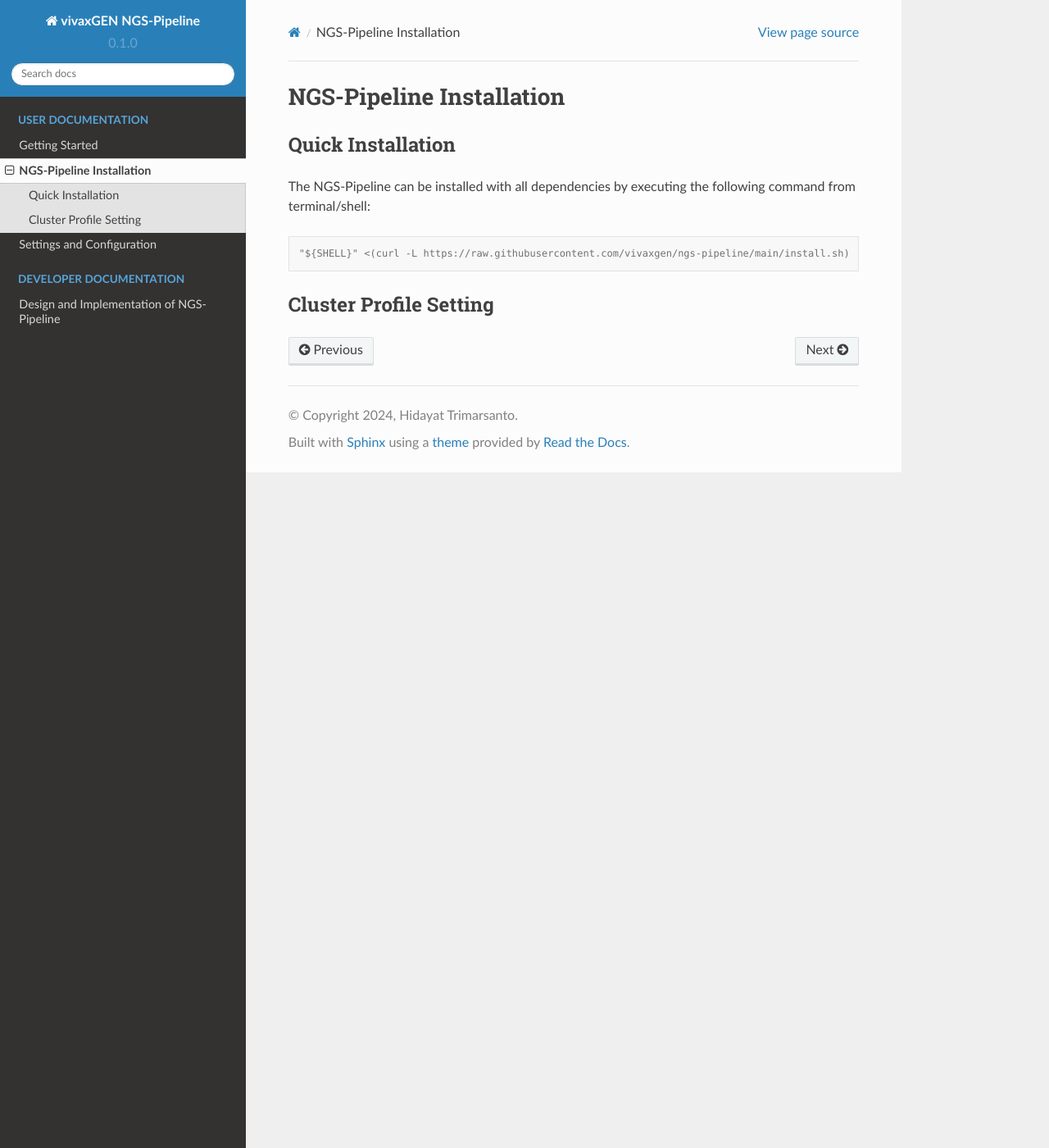
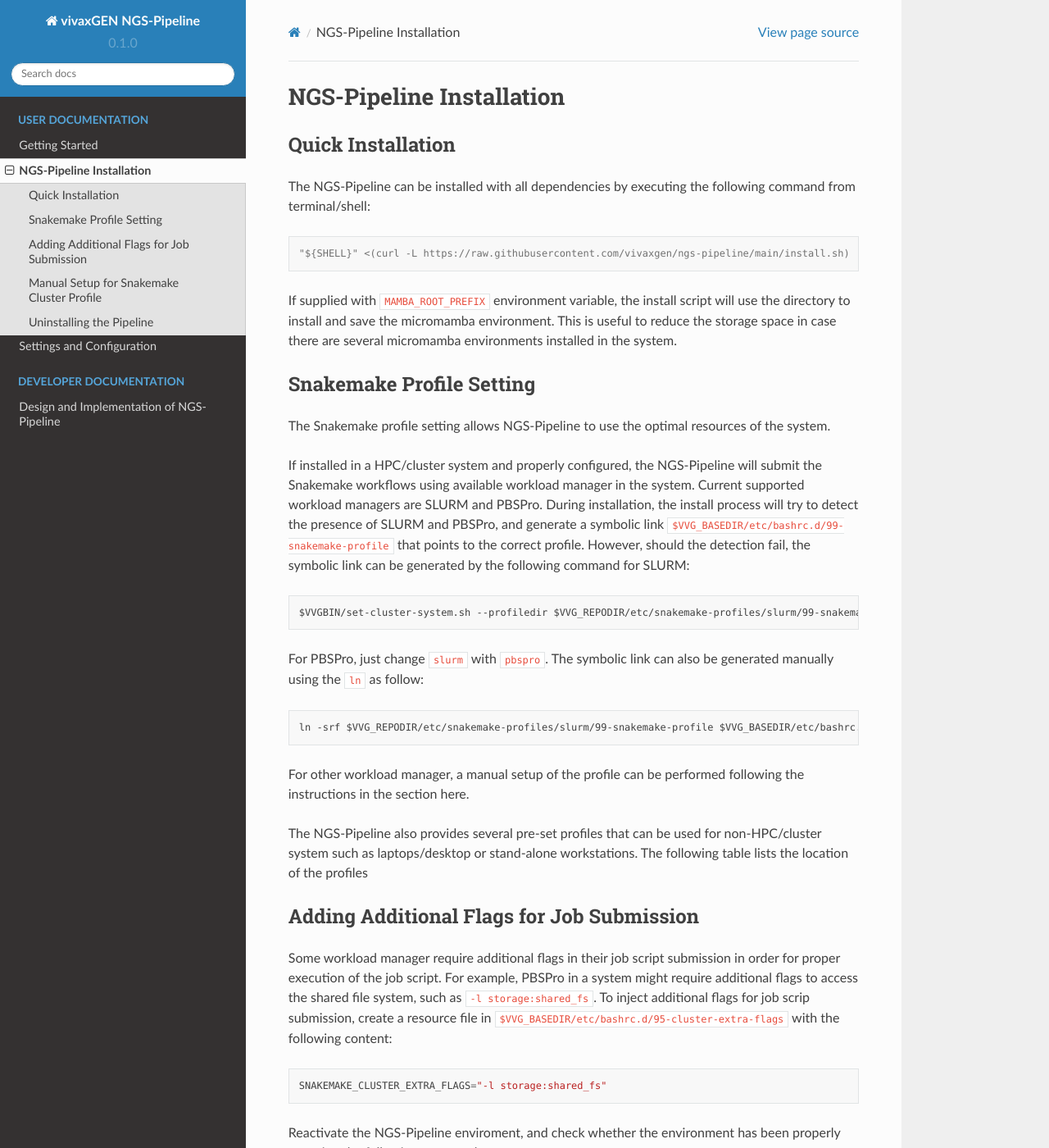
Before and after one commit to vivaxgen/ngs-pipeline, a Sphinx documentation site: the page built from docs/source/userdocs/installation.rst, in a window 1280 px wide and 1400 px high. Shown: the whole window at 82% size. Built offline with Sphinx 7.4.7 and the Read the Docs theme 2.0.0, drawn with Linux system fonts in a browser that asks for light colours; some of the changed text lies outside the part shown.

Commit message:
update: docs

```diff
--- a/docs/source/userdocs/getting_started.rst
+++ b/docs/source/userdocs/getting_started.rst
@@ -56,7 +56,7 @@
 
 The link should point to the correct profile.
 If the link is not correct, adjust the link accordingly following the
-instruction in this section.
+instruction in :ref:`cluster_extra_flags`.
 
 
 Preparing Base Environment Directory
--- a/docs/source/userdocs/installation.rst
+++ b/docs/source/userdocs/installation.rst
@@ -1,6 +1,8 @@
 NGS-Pipeline Installation
 =========================
 
+
+.. _quick_installation:
 
 Quick Installation
 ------------------
@@ -13,5 +15,92 @@
     "${SHELL}" <(curl -L https://raw.githubusercontent.com/vivaxgen/ngs-pipeline/main/install.sh)
 
 
-Cluster Profile Setting
------------------------
+If supplied with ``MAMBA_ROOT_PREFIX`` environment variable, the install script
+will use the directory to install and save the micromamba environment.
+This is useful to reduce the storage space in case there are several micromamba
+environments installed in the system.
+
+
+.. _snakemake_profile_setting:
+
+Snakemake Profile Setting
+-------------------------
+
+The Snakemake profile setting allows NGS-Pipeline to use the optimal resources
+of the system.
+
+If installed in a HPC/cluster system and properly configured, the NGS-Pipeline
+will submit the Snakemake workflows using available workload manager in the
+system.
+Current supported workload managers are SLURM and PBSPro.
+During installation, the install process will try to detect the presence of
+SLURM and PBSPro, and generate a symbolic link
+``$VVG_BASEDIR/etc/bashrc.d/99-snakemake-profile`` that points to the correct
+profile.
+However, should the detection fail, the symbolic link can be generated by
+the following command for SLURM::
+
+    $VVGBIN/set-cluster-system.sh --profiledir $VVG_REPODIR/etc/snakemake-profiles/slurm/99-snakemake-profile
+
+For PBSPro, just change ``slurm`` with ``pbspro``.
+The symbolic link can also be generated manually using the ``ln`` as follow::
+
+    ln -srf $VVG_REPODIR/etc/snakemake-profiles/slurm/99-snakemake-profile $VVG_BASEDIR/etc/bashrc.d/
+
+For other workload manager, a manual setup of the profile can be performed
+following the instructions in the section here.
+
+The NGS-Pipeline also provides several pre-set profiles that can be used for
+non-HPC/cluster system such as laptops/desktop or stand-alone workstations.
+The following table lists the location of the profiles
+
+
+.. _cluster_extra_flags:
+
+Adding Additional Flags for Job Submission
+------------------------------------------
+
+Some workload manager require additional flags in their job script submission
+in order for proper execution of the job script.
+For example, PBSPro in a system might require additional flags to access the
+shared file system, such as ``-l storage:shared_fs``.
+To inject additional flags for job scrip submission, create a resource file in
+``$VVG_BASEDIR/etc/bashrc.d/95-cluster-extra-flags`` with the following
+content::
+
+    SNAKEMAKE_CLUSTER_EXTRA_FLAGS="-l storage:shared_fs"
+
+Reactivate the NGS-Pipeline enviroment, and check whether the environment has
+been properly set using the following command::
+
+    echo ${SNAKEMAKE_CLUSTER_EXTRA_FLAGS}
+
+If the above command does not show the argument flags, double check the location
+of the newly-created resource file.
+
+.. note::
+
+    The actual argument flags to set in the SNAKEMAKE_CLUSTER_EXTRA_FLAGS will
+    depend on the workload manager.
+    Please consult the documentation of the respective workload manager or
+    consult the administrators of the HPC/cluster system.
+
+
+.. _profile_manual_setup:
+
+Manual Setup for Snakemake Cluster Profile
+------------------------------------------
+
+The pipeline relies on `vivaxGEN Base Utility <https://github.com/vivaxgen/vvg-base>`_
+to provide the necessary directory layout, environment setting and cluster
+profile settings.
+In case that the workload manager installed in your system is not supported out
+of the box by ``vvg-base`` (which is currently SLURM and PBSPro), please consult
+this document to set up the profile manually.
+
+
+Uninstalling the Pipeline
+-------------------------
+
+To uninstall the pipeline, remove the whole installation directory of the pipeline
+(i.e. $VVG_BASEDIR).
```
Also changed, not shown: other parts of docs/source/userdocs/getting_started.rst (+1 -1 lines), docs/source/index.rst (+4 -4 lines), docs/source/userdocs/setting_configs.rst (+5 -5 lines).
